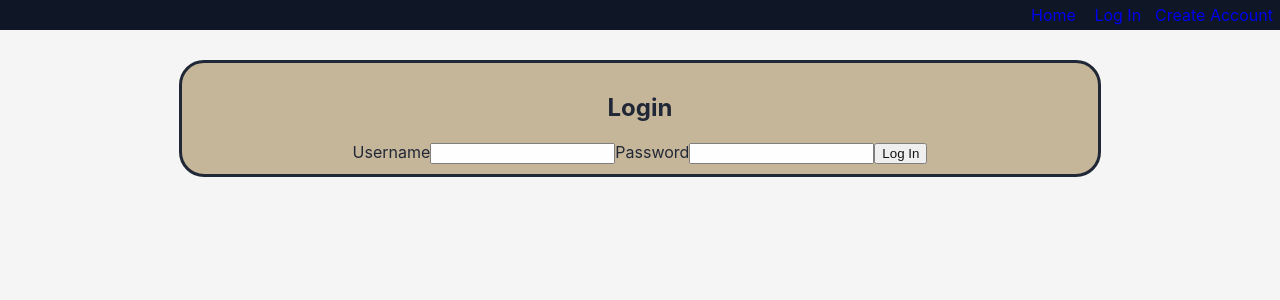
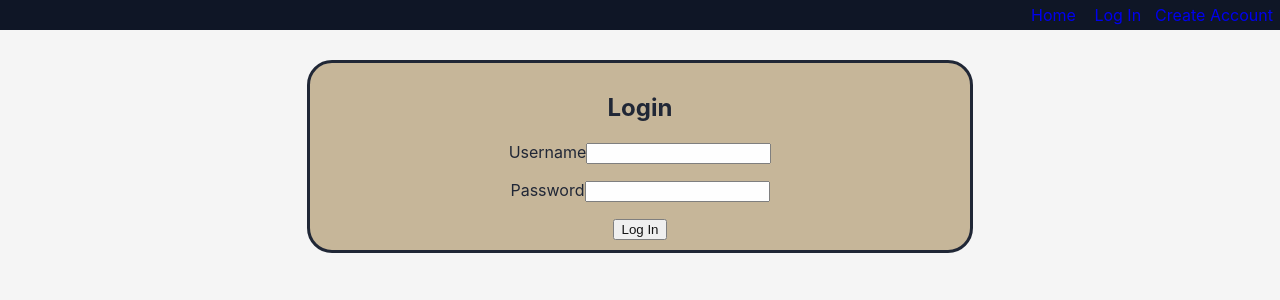
Before and after one commit to sresis/blog-project, a React (Create React App) app in the folder frontend/: page /login in a window 1280 px wide. Shown: the top 300 px of the page. Built offline with nearby package versions, Linux system fonts and the light colour scheme.

Commit message:
formatting

```diff
--- a/frontend/src/App.css
+++ b/frontend/src/App.css
@@ -97,3 +97,6 @@ display: block;
     width: 80%;
     margin-top: 10%;
 }
+#login-form {
+    width: 50%;
+}
--- a/frontend/src/Components/Login.tsx
+++ b/frontend/src/Components/Login.tsx
@@ -52,6 +52,7 @@ return (
             onChange={handleLoginInput}
           />
         </label>
+        <p></p>
         <label>Password
           <input
             data-testid="password"
@@ -61,6 +62,7 @@ return (
             onChange={handleLoginInput}
           />
         </label>
+        <p></p>
         <button>Log In</button>
       </form>
 )
--- a/frontend/src/Components/SearchByTitle.tsx
+++ b/frontend/src/Components/SearchByTitle.tsx
@@ -32,6 +32,7 @@ function SearchByTitle() {
     }
     return (
         <div>
+            <h2>Search By Title</h2>
             <form onSubmit={handleSubmit}>
             <label>Title Contains:
                 <input
@@ -60,10 +61,8 @@ function SearchByTitle() {
                         <button className="favorite-but" onClick={() => CreateFavorite(`${visiblePost.id}`)}>
                             ♥
                         </button>
-
                         <i>Posted by {visiblePost.User.username}</i>
                     </Card.Body>
-
                 </Card>
                 );
             })}
```
Also changed, not shown: 1 other file (tests, documents, lock files or other folders).
